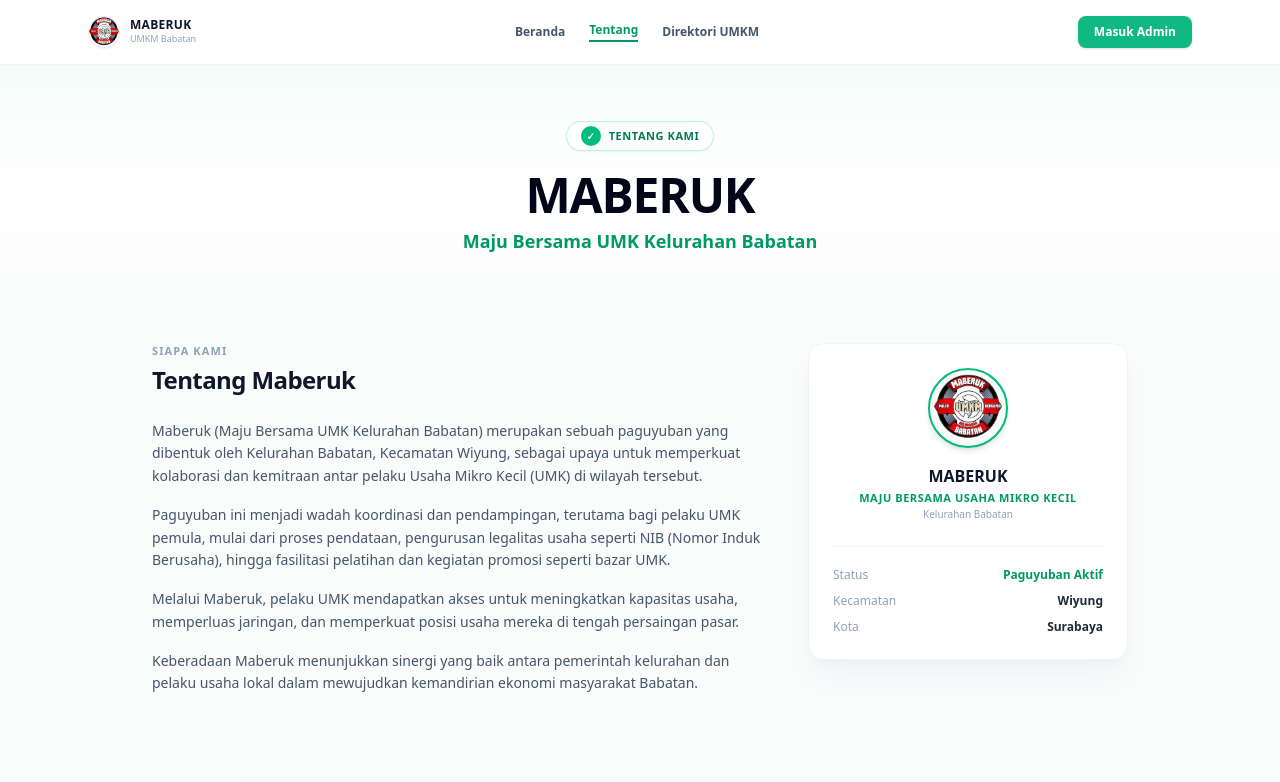
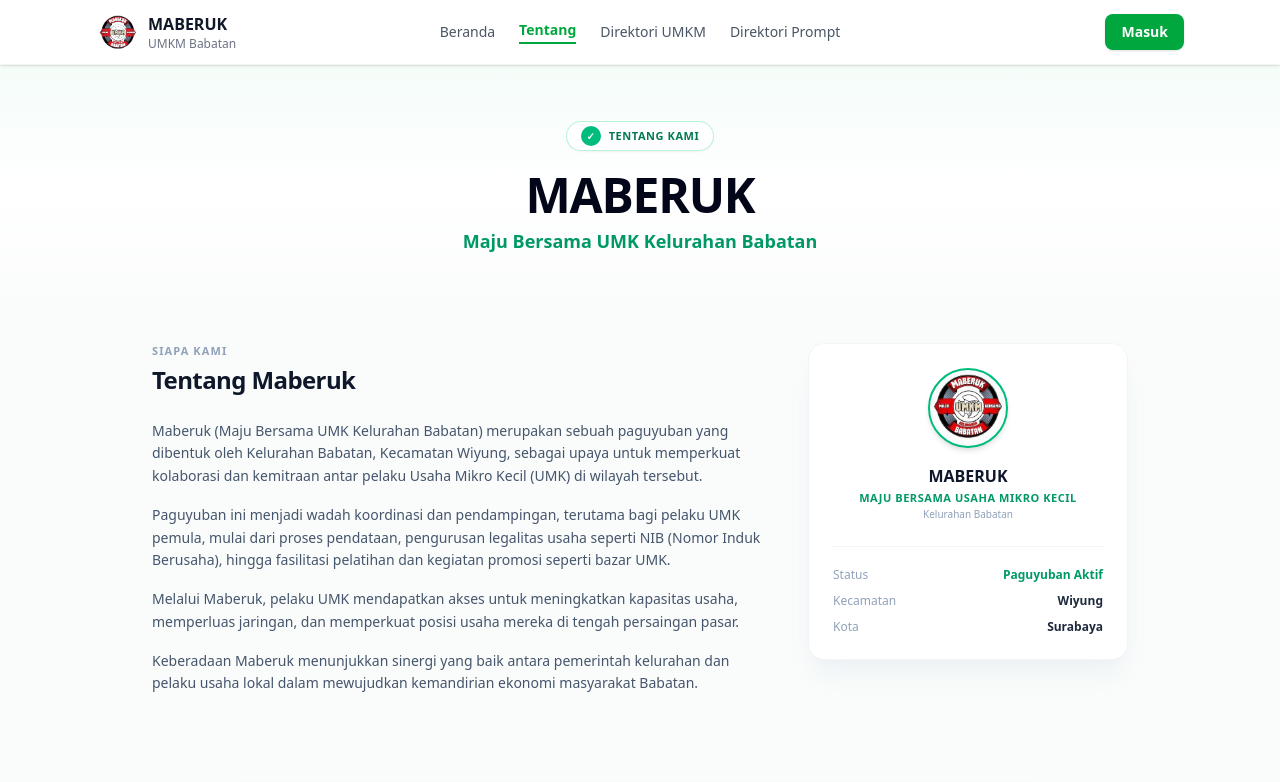
Before and after one commit to NemesisID/Website-Maberuk-etc, a Next.js app: page /tentang in a window 1280 px wide. Shown: the top 782 px of the page. Built offline with nearby package versions, Linux system fonts and the light colour scheme.

Commit message:
Fix Button Masuk

```diff
--- a/app/direktori-prompt/page.tsx
+++ b/app/direktori-prompt/page.tsx
@@ -1,7 +1,23 @@
 "use client";
 
 import { useEffect, useState } from "react";
+import Image from "next/image";
 import Link from "next/link";
+
+function MenuIcon() {
+  return (
+    <svg className="w-6 h-6" viewBox="0 0 24 24" fill="none" stroke="currentColor" strokeWidth={2}>
+      <path d="M4 6h16M4 12h16M4 18h16" />
+    </svg>
+  );
+}
+function CloseIcon() {
+  return (
+    <svg className="w-6 h-6" viewBox="0 0 24 24" fill="none" stroke="currentColor" strokeWidth={2}>
+      <path d="M18 6L6 18M6 6l12 12" />
+    </svg>
+  );
+}
 
 const defaultPrompts = [
   {
@@ -52,6 +68,7 @@ export default function PromptDirectoryPage() {
   const [prompts, setPrompts] = useState(defaultPrompts);
   const [copiedId, setCopiedId] = useState<number | null>(null);
   const [toastMessage, setToastMessage] = useState<string | null>(null);
+  const [menuOpen, setMenuOpen] = useState(false);
 
   useEffect(() => {
     const saved = localStorage.getItem("maberuk_prompts_content");
@@ -79,34 +96,67 @@ export default function PromptDirectoryPage() {
 
   return (
     <div className="min-h-screen bg-[#fafcfb] text-slate-900 font-sans">
-      {/* Header Bar */}
-      <header className="sticky top-0 z-40 border-b border-slate-100 bg-white/90 backdrop-blur-md">
-        <div className="mx-auto flex max-w-6xl items-center justify-between px-6 py-4">
-          <Link href="/admin" className="flex items-center gap-2.5">
-            <div className="h-8 w-8 overflow-hidden rounded-full border border-slate-200 bg-white shadow-xs">
-              <img src="/images/logo-maberuk.jpg" alt="Maberuk" className="h-full w-full object-cover" />
+      {/* Navbar */}
+      <nav className="sticky top-0 z-50 bg-white border-b border-gray-100 shadow-sm">
+        <div className="max-w-6xl mx-auto px-4 sm:px-6 lg:px-8">
+          <div className="flex items-center justify-between h-16">
+            <div className="w-[160px] flex items-center">
+              <Link href="/" className="flex items-center gap-2 group">
+                <Image
+                  src="/logo-maberuk.webp"
+                  alt="Logo MABERUK UMKM Babatan"
+                  width={44}
+                  height={44}
+                  className="rounded-full object-contain"
+                />
+                <div className="flex flex-col leading-tight">
+                  <span className="font-extrabold text-gray-900 text-base">MABERUK</span>
+                  <span className="text-xs text-gray-500 font-medium">UMKM Babatan</span>
+                </div>
+              </Link>
             </div>
-            <div>
-              <p className="text-xs font-bold leading-none tracking-wide text-slate-900">MABERUK</p>
-              <p className="text-[9px] font-medium leading-tight text-slate-400 mt-0.5">UMKM Babatan</p>
+
+            <div className="hidden md:flex items-center gap-6">
+              <Link href="/" className="text-sm font-medium text-gray-600 hover:text-green-600 transition-colors">Beranda</Link>
+              <Link href="/tentang" className="text-sm font-medium text-gray-600 hover:text-green-600 transition-colors">Tentang</Link>
+              <Link href="/direktori" className="text-sm font-medium text-gray-600 hover:text-green-600 transition-colors">Direktori UMKM</Link>
+              <span className="text-sm font-semibold text-green-600 border-b-2 border-green-600 pb-0.5">Direktori Prompt</span>
             </div>
-          </Link>
 
-          <nav className="hidden md:flex items-center gap-6 text-xs font-semibold text-slate-600">
-            <Link href="/" className="hover:text-emerald-600 transition-colors">Beranda</Link>
-            <Link href="/tentang" className="hover:text-emerald-600 transition-colors">Tentang</Link>
-            <Link href="/admin" className="hover:text-emerald-600 transition-colors">Direktori UMKM</Link>
-            <span className="text-emerald-600 font-bold border-b-2 border-emerald-600 pb-0.5">Direktori Prompt</span>
-          </nav>
+            <div className="w-[160px] flex items-center justify-end gap-2">
+              <Link
+                href="/masuk"
+                className="hidden md:inline-flex px-4 py-2 text-sm font-semibold text-white bg-green-600 hover:bg-green-700 active:bg-green-800 rounded-lg transition-colors shadow-sm whitespace-nowrap"
+              >
+                Masuk
+              </Link>
+              <button
+                className="md:hidden p-2 rounded-md text-gray-600 hover:text-green-600 hover:bg-green-50 transition-colors"
+                onClick={() => setMenuOpen(!menuOpen)}
+                aria-label="Toggle menu"
+              >
+                {menuOpen ? <CloseIcon /> : <MenuIcon />}
+              </button>
+            </div>
+          </div>
+        </div>
 
-          <Link
-            href="/admin"
-            className="rounded-lg bg-[#10b981] px-4 py-2 text-xs font-bold text-white shadow-sm transition-all hover:bg-[#059669]"
-          >
-            Masuk Admin
-          </Link>
-        </div>
-      </header>
+        {menuOpen && (
+          <div className="md:hidden bg-white border-t border-gray-100 px-4 py-3 flex flex-col gap-3 shadow-lg">
+            <Link href="/" className="text-sm font-medium text-gray-600" onClick={() => setMenuOpen(false)}>Beranda</Link>
+            <Link href="/tentang" className="text-sm font-medium text-gray-600" onClick={() => setMenuOpen(false)}>Tentang</Link>
+            <Link href="/direktori" className="text-sm font-medium text-gray-600" onClick={() => setMenuOpen(false)}>Direktori UMKM</Link>
+            <span className="text-sm font-semibold text-green-600">Direktori Prompt</span>
+            <Link
+              href="/masuk"
+              className="text-sm font-semibold text-white bg-green-600 hover:bg-green-700 px-4 py-2 rounded-lg transition-colors text-center"
+              onClick={() => setMenuOpen(false)}
+            >
+              Masuk
+            </Link>
+          </div>
+        )}
+      </nav>
 
       {/* Hero Header Section */}
       <section className="relative overflow-hidden bg-gradient-to-b from-emerald-50/40 via-white to-transparent py-14 px-6 text-center">
@@ -189,18 +239,22 @@ export default function PromptDirectoryPage() {
       </section>
 
       {/* Footer */}
-      <footer className="border-t border-slate-200 bg-[#0f172a] text-slate-400 py-10 px-6 text-xs">
+      <footer className="border-t border-gray-200 bg-gray-900 text-gray-400 py-10 px-6 text-xs">
         <div className="mx-auto max-w-6xl flex flex-col md:flex-row items-center justify-between gap-4">
           <div className="flex items-center gap-2.5">
-            <div className="h-7 w-7 overflow-hidden rounded-full border border-slate-700 bg-white">
-              <img src="/images/logo-maberuk.jpg" alt="Maberuk" className="h-full w-full object-cover" />
-            </div>
+            <Image
+              src="/logo-maberuk.webp"
+              alt="Logo MABERUK"
+              width={28}
+              height={28}
+              className="rounded-full object-contain"
+            />
             <div>
               <p className="font-bold text-white tracking-wide">MABERUK</p>
-              <p className="text-[10px] text-slate-500">Paguyuban UMK Kelurahan Babatan</p>
+              <p className="text-[10px] text-gray-500">Paguyuban UMK Kelurahan Babatan</p>
             </div>
           </div>
-          <p className="text-[11px] text-slate-500">© 2026 Maberuk Babatan. All rights reserved.</p>
+          <p className="text-[11px] text-gray-500">© 2026 Maberuk Babatan. All rights reserved.</p>
         </div>
       </footer>
     </div>
--- a/app/tentang/page.tsx
+++ b/app/tentang/page.tsx
@@ -1,7 +1,23 @@
 "use client";
 
 import { useEffect, useState } from "react";
+import Image from "next/image";
 import Link from "next/link";
+
+function MenuIcon() {
+  return (
+    <svg className="w-6 h-6" viewBox="0 0 24 24" fill="none" stroke="currentColor" strokeWidth={2}>
+      <path d="M4 6h16M4 12h16M4 18h16" />
+    </svg>
+  );
+}
+function CloseIcon() {
+  return (
+    <svg className="w-6 h-6" viewBox="0 0 24 24" fill="none" stroke="currentColor" strokeWidth={2}>
+      <path d="M18 6L6 18M6 6l12 12" />
+    </svg>
+  );
+}
 
 const defaultAboutData = {
   title: "MABERUK",
@@ -21,6 +37,7 @@ const defaultAboutData = {
 
 export default function AboutPage() {
   const [data, setData] = useState(defaultAboutData);
+  const [menuOpen, setMenuOpen] = useState(false);
 
   useEffect(() => {
     const saved = localStorage.getItem("maberuk_about_content");
@@ -35,34 +52,68 @@ export default function AboutPage() {
   }, []);
 
   return (
-    <div className="min-h-screen bg-[#fafcfb] text-slate-900 font-sans selection:bg-emerald-500 selection:text-white">
-      {/* Header Bar */}
-      <header className="sticky top-0 z-40 border-b border-slate-100 bg-white/90 backdrop-blur-md">
-        <div className="mx-auto flex max-w-6xl items-center justify-between px-6 py-4">
-          <Link href="/admin" className="flex items-center gap-2.5">
-            <div className="h-8 w-8 overflow-hidden rounded-full border border-slate-200 bg-white shadow-xs">
-              <img src="/images/logo-maberuk.jpg" alt="Maberuk" className="h-full w-full object-cover" />
+    <div className="min-h-screen bg-[#fafcfb] text-slate-900 font-sans selection:bg-green-500 selection:text-white">
+      {/* Navbar */}
+      <nav className="sticky top-0 z-50 bg-white border-b border-gray-100 shadow-sm">
+        <div className="max-w-6xl mx-auto px-4 sm:px-6 lg:px-8">
+          <div className="flex items-center justify-between h-16">
+            <div className="w-[160px] flex items-center">
+              <Link href="/" className="flex items-center gap-2 group">
+                <Image
+                  src="/logo-maberuk.webp"
+                  alt="Logo MABERUK UMKM Babatan"
+                  width={44}
+                  height={44}
+                  className="rounded-full object-contain"
+                />
+                <div className="flex flex-col leading-tight">
+                  <span className="font-extrabold text-gray-900 text-base">MABERUK</span>
+                  <span className="text-xs text-gray-500 font-medium">UMKM Babatan</span>
+                </div>
+              </Link>
             </div>
-            <div>
-              <p className="text-xs font-bold leading-none tracking-wide text-slate-900">MABERUK</p>
-              <p className="text-[9px] font-medium leading-tight text-slate-400 mt-0.5">UMKM Babatan</p>
+
+            <div className="hidden md:flex items-center gap-6">
+              <Link href="/" className="text-sm font-medium text-gray-600 hover:text-green-600 transition-colors">Beranda</Link>
+              <span className="text-sm font-semibold text-green-600 border-b-2 border-green-600 pb-0.5">Tentang</span>
+              <Link href="/direktori" className="text-sm font-medium text-gray-600 hover:text-green-600 transition-colors">Direktori UMKM</Link>
+              <Link href="/direktori-prompt" className="text-sm font-medium text-gray-600 hover:text-green-600 transition-colors">Direktori Prompt</Link>
             </div>
-          </Link>
 
-          <nav className="hidden md:flex items-center gap-6 text-xs font-semibold text-slate-600">
-            <Link href="/" className="hover:text-emerald-600 transition-colors">Beranda</Link>
-            <span className="text-emerald-600 font-bold border-b-2 border-emerald-600 pb-0.5">Tentang</span>
-            <Link href="/admin" className="hover:text-emerald-600 transition-colors">Direktori UMKM</Link>
-          </nav>
+            <div className="w-[160px] flex items-center justify-end gap-2">
+              <Link
+                href="/masuk"
+                className="hidden md:inline-flex px-4 py-2 text-sm font-semibold text-white bg-green-600 hover:bg-green-700 active:bg-green-800 rounded-lg transition-colors shadow-sm whitespace-nowrap"
+              >
+                Masuk
+              </Link>
+              <button
+                className="md:hidden p-2 rounded-md text-gray-600 hover:text-green-600 hover:bg-green-50 transition-colors"
+                onClick={() => setMenuOpen(!menuOpen)}
+                aria-label="Toggle menu"
+              >
+                {menuOpen ? <CloseIcon /> : <MenuIcon />}
+              </button>
+            </div>
+          </div>
+        </div>
 
-          <Link
-            href="/admin"
-            className="rounded-lg bg-[#10b981] px-4 py-2 text-xs font-bold text-white shadow-sm transition-all hover:bg-[#059669]"
-          >
-            Masuk Admin
-          </Link>
-        </div>
-      </header>
+        {menuOpen && (
+          <div className="md:hidden bg-white border-t border-gray-100 px-4 py-3 flex flex-col gap-3 shadow-lg">
+            <Link href="/" className="text-sm font-medium text-gray-600" onClick={() => setMenuOpen(false)}>Beranda</Link>
+            <span className="text-sm font-semibold text-green-600">Tentang</span>
+            <Link href="/direktori" className="text-sm font-medium text-gray-600" onClick={() => setMenuOpen(false)}>Direktori UMKM</Link>
+            <Link href="/direktori-prompt" className="text-sm font-medium text-gray-600" onClick={() => setMenuOpen(false)}>Direktori Prompt</Link>
+            <Link
+              href="/masuk"
+              className="text-sm font-semibold text-white bg-green-600 hover:bg-green-700 px-4 py-2 rounded-lg transition-colors text-center"
+              onClick={() => setMenuOpen(false)}
+            >
+              Masuk
+            </Link>
+          </div>
+        )}
+      </nav>
 
       {/* Hero Header Section */}
       <section className="relative overflow-hidden bg-gradient-to-b from-emerald-50/40 via-white to-transparent py-14 px-6 text-center">
@@ -161,18 +212,22 @@ export default function AboutPage() {
       </section>
 
       {/* Footer */}
-      <footer className="border-t border-slate-200 bg-[#0f172a] text-slate-400 py-10 px-6 text-xs">
+      <footer className="border-t border-gray-200 bg-gray-900 text-gray-400 py-10 px-6 text-xs">
         <div className="mx-auto max-w-6xl flex flex-col md:flex-row items-center justify-between gap-4">
           <div className="flex items-center gap-2.5">
-            <div className="h-7 w-7 overflow-hidden rounded-full border border-slate-700 bg-white">
-              <img src="/images/logo-maberuk.jpg" alt="Maberuk" className="h-full w-full object-cover" />
-            </div>
+            <Image
+              src="/logo-maberuk.webp"
+              alt="Logo MABERUK"
+              width={28}
+              height={28}
+              className="rounded-full object-contain"
+            />
             <div>
               <p className="font-bold text-white tracking-wide">MABERUK</p>
-              <p className="text-[10px] text-slate-500">Paguyuban UMK Kelurahan Babatan</p>
+              <p className="text-[10px] text-gray-500">Paguyuban UMK Kelurahan Babatan</p>
             </div>
           </div>
-          <p className="text-[11px] text-slate-500">© 2026 Maberuk Babatan. All rights reserved.</p>
+          <p className="text-[11px] text-gray-500">© 2026 Maberuk Babatan. All rights reserved.</p>
         </div>
       </footer>
     </div>
```
Also changed, not shown: app/direktori/page.tsx (+7 -5 lines), app/page.tsx (+9 -7 lines).
